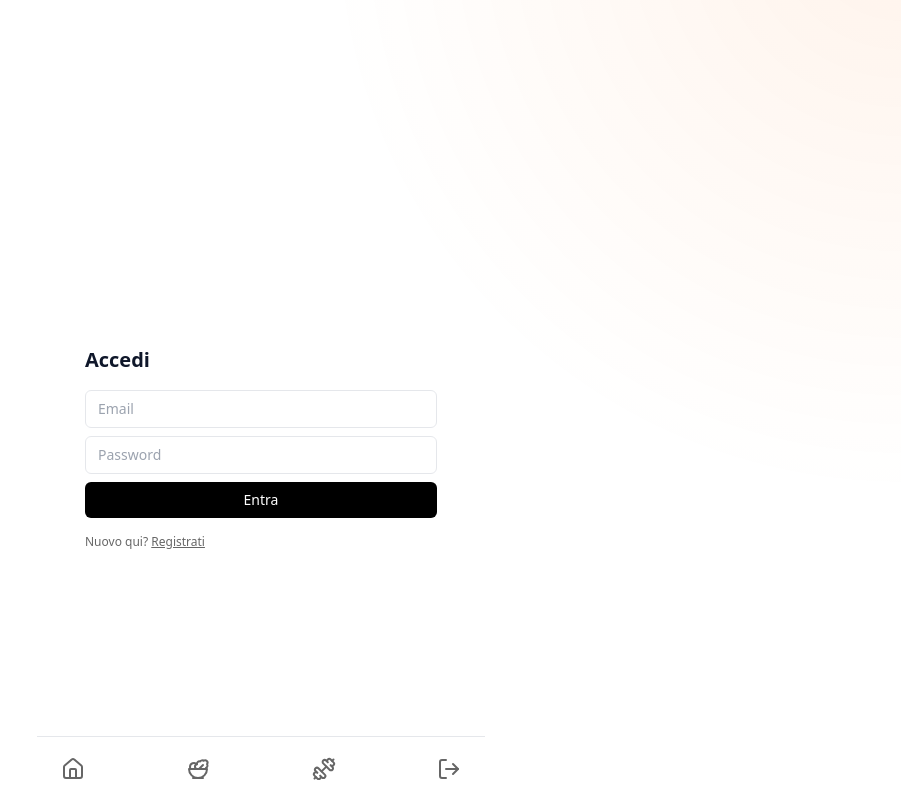
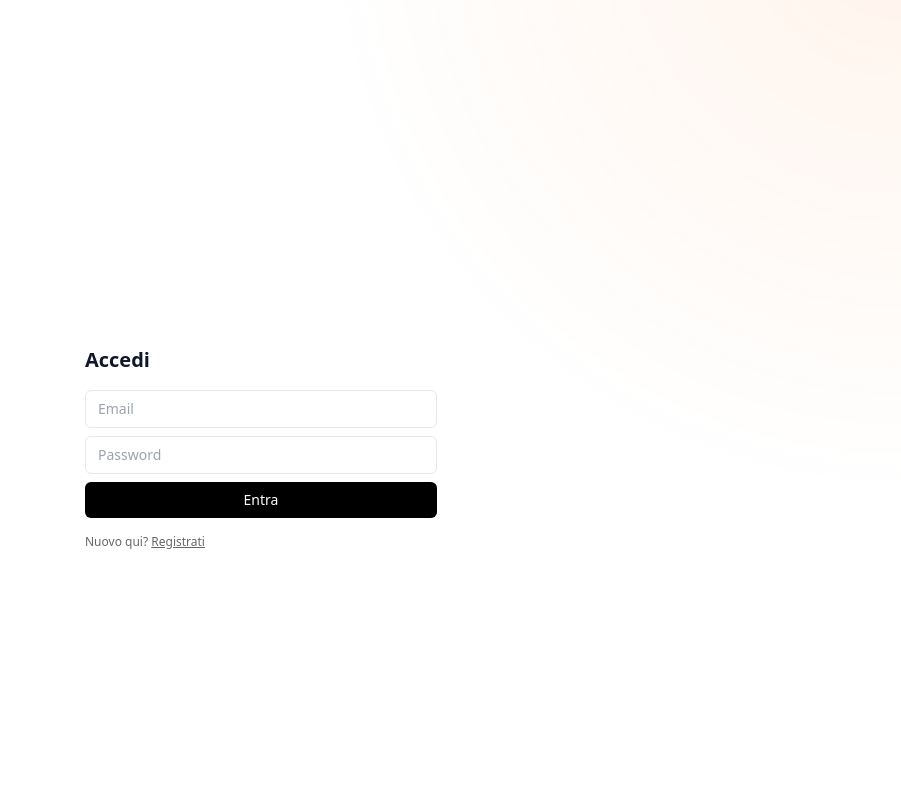
Before and after one commit to mirkogalizia/coach-app, a Next.js app: page /sign-in in a window 1280 px wide. Shown: the whole page, without its empty margins (379-1280 px from the left). Built offline with nearby package versions, Linux system fonts and the light colour scheme; no server answers.

Commit message:
Aggiornamento dashboard con carosello

```diff
--- a/src/app/layout.tsx
+++ b/src/app/layout.tsx
@@ -1,9 +1,11 @@
 // src/app/layout.tsx
+'use client'
+
 import "./globals.css";
 import type { Metadata } from "next";
 import { AuthProvider } from "@/components/AuthProvider";
 import { BottomNav } from "@/components/BottomNav";
-import { headers } from "next/headers";
+import { usePathname } from "next/navigation";
 
 export const metadata: Metadata = {
   title: "Coach",
@@ -11,8 +13,9 @@ export const metadata: Metadata = {
 };
 
 export default function RootLayout({ children }: { children: React.ReactNode }) {
-  const pathname = headers().get("x-pathname") || "";
-  const hideBottomNav = ["/sign-in", "/sign-up", "/onboarding"].some((path) =>
+  const pathname = usePathname();
+
+  const hideBottomNav = ["/sign-in", "/sign-up", "/onboarding"].some(path =>
     pathname.startsWith(path)
   );
 
@@ -20,9 +23,9 @@ export default function RootLayout({ children }: { children: React.ReactNode })
     <html lang="it" suppressHydrationWarning>
       <body className="bg-background text-foreground">
         <AuthProvider>
-          <main className="flex flex-col min-h-[100dvh] max-w-md mx-auto px-4 pt-4 pb-[100px]">
+          <div className="max-w-md mx-auto px-4 pt-4 pb-[120px] min-h-[100dvh]">
             {children}
-          </main>
+          </div>
           {!hideBottomNav && <BottomNav />}
         </AuthProvider>
       </body>
```
